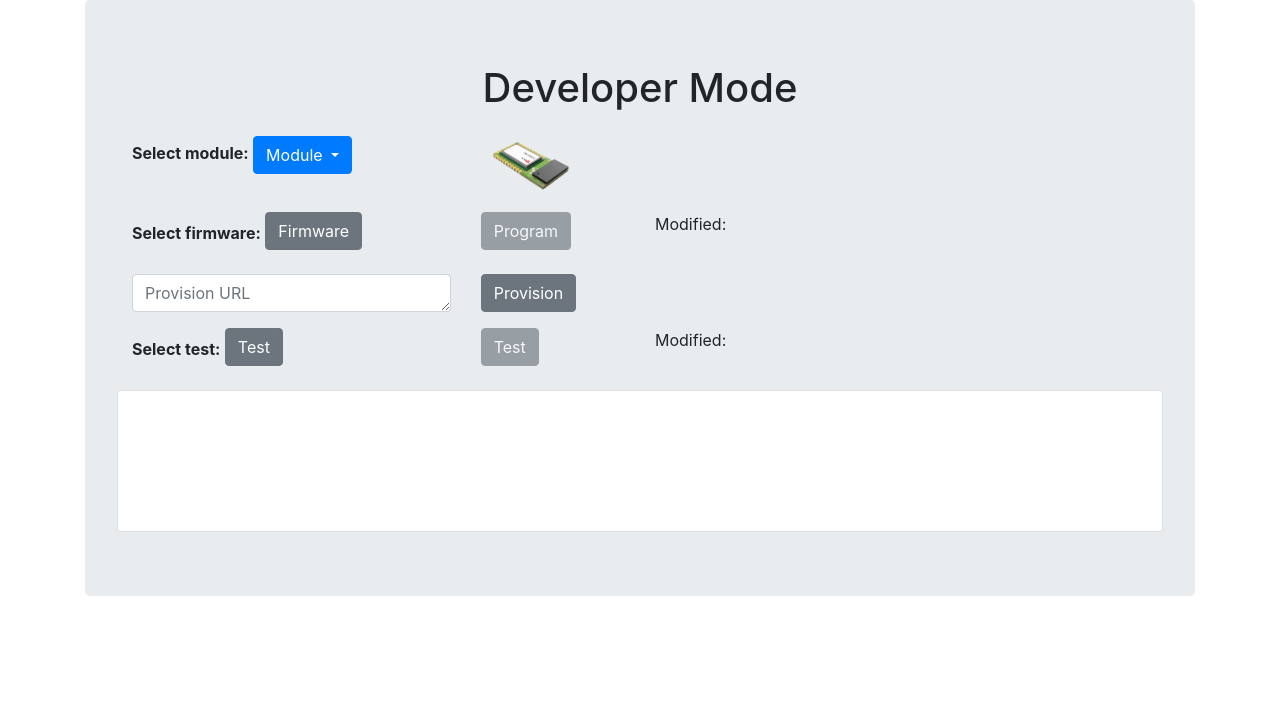
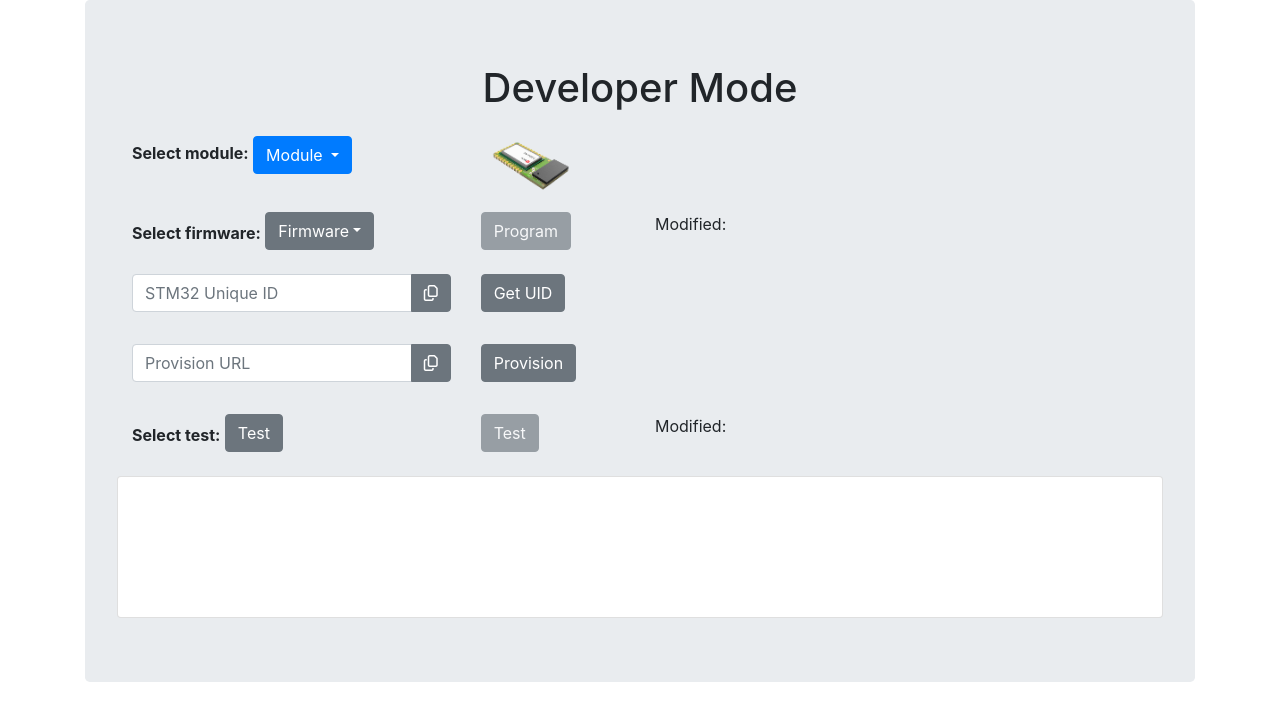
Before and after one commit to thingpilot/rpi_test_platform, a Flask app: page /developer in a window 1280 px wide. Shown: the part 72-800 px from the top of the page. Run offline with Flask 2, Linux system fonts and the light colour scheme; parts of the project's set-up code (start-up, migrations or seed data) failed here and were passed over; some libraries are stand-ins or nearby versions.

Commit message:
Add functionality to retrieve STM32 UID

```diff
--- a/app.py
+++ b/app.py
@@ -135,6 +135,20 @@ def start_programming(filename):
             socketio.emit('js_programming_error', 'Failed to connect to Tcl server\n')
 
 
+@socketio.on('get_unique_id')
+def get_device_id():
+    with stm32l0.STM32L0() as cpu:
+        if cpu:
+            result = cpu.get_unique_id()
+
+            if result['success']:
+                socketio.emit('js_get_unique_id_success', result['message'])
+            else:
+                socketio.emit('js_get_unique_id_fail', f'Message: {result["message"]} Error: {result["error"]}\n')
+        else:
+            socketio.emit('js_get_unique_id_fail', f'Failed to connect to Tcl server\n')
+
+
 def exit_handler():
     socketio.emit('SHUTDOWN')
     print(f"{datetime.datetime.now()} app.py: *** TERMINATING APPLICATION ***")
--- a/templates/developer.html
+++ b/templates/developer.html
@@ -35,7 +35,7 @@
                 <form method=post enctype=multipart/form-data id="firmwareUploadForm">
                     <b>Select firmware:</b>
                     <input type="file" id="firmwareUploadButton" accept=".bin" name=file onchange=handleFirmwareUpload(this.files)>
-                    <label class="btn btn-secondary" for="firmwareUploadButton" id="firmwareUploadLabel">Firmware</label>
+                    <label class="btn btn-secondary dropdown-toggle" for="firmwareUploadButton" id="firmwareUploadLabel">Firmware</label>
                 </form>
             </div>
             <div class="col-sm-2">
@@ -50,7 +50,30 @@
         <p></p>
         <div class="row">
             <div class="col-sm-4">
-                <textarea class="form-control" id="provisionURL" rows="1" placeholder="Provision URL"></textarea>
+                <div class="input-group mb-3">
+                    <input type="text" class="form-control" id="uniqueID" rows="1" placeholder="STM32 Unique ID"></input>
+                    <div class="input-group-append">
+                        <button class="btn btn-secondary", type="button"><i class="far fa-copy"></i></button>
+                    </div>
+                </div>
+            </div>
+            <div class="col-sm-2">
+                <button class="btn btn-secondary" type="button" id="uniqueIDButton" onclick="handleUniqueID()">
+                    Get UID
+                </button>
+            </div>
+            <div class="col-sm-6">
+            </div>
+        </div>
+        <p></p>
+        <div class="row">
+            <div class="col-sm-4">
+                <div class="input-group mb-3">
+                    <input type="text" class="form-control" id="provisionURL" rows="1" placeholder="Provision URL"></input>
+                    <div class="input-group-append">
+                        <button class="btn btn-secondary", type="button"><i class="far fa-copy"></i></button>
+                    </div>
+                </div>
             </div>
             <div class="col-sm-2">
                 <button class="btn btn-secondary" type="button" id="provisionButton" onclick="handleProvision()">
@@ -97,6 +120,7 @@
 
     socket.on('js_module_present', function() {
         $('#modulePicture').removeClass("grayed");
+        $('#uniqueIDButton').prop('disabled', false);
 
         if(fw_filename != null) {
             $('#programButton').prop('disabled', false);
@@ -105,6 +129,7 @@
 
     socket.on('js_module_not_present', function() {
         $('#programButton').prop('disabled', true);
+        $('#uniqueIDButton').prop('disabled', true);
 
         $('#modulePicture').addClass("grayed");
     });
@@ -153,6 +178,17 @@
         $('#programButton').removeClass("btn btn-success")
         $('#programButton').removeClass("btn btn-secondary").addClass("btn btn-danger")
         $('#modulePicture').removeClass("rotate")
+    })
+
+    socket.on('js_get_unique_id_success', function(data) {
+        $('#uniqueID').val(data)
+        $('#uniqueIDButton').removeClass("btn btn-danger")
+        $('#uniqueIDButton').removeClass("btn btn-secondary").addClass("btn btn-success")
+    })
+
+    socket.on('js_get_unique_id_fail', function(data) {
+        $('#uniqueIDButton').removeClass("btn btn-success")
+        $('#uniqueIDButton').removeClass("btn btn-secondary").addClass("btn btn-danger")
     })
 
     $(document).ready( () => {
@@ -238,6 +274,10 @@
 
     function handleProgram() {
         socket.emit('start_programming', $('#firmwareUploadLabel').text())
+    }
+
+    function handleUniqueID(){
+        socket.emit('get_unique_id')
     }
 
     function handleTestUpload(file) {
@@ -337,7 +377,6 @@
     var serverTime = new Date();
 
     function updateTime() {
-        /// Increment serverTime by 1 second and update the html for '#time'
         serverTime = new Date(serverTime.getTime() + 1000);
         $('#time').html(serverTime.toGMTString());
     }
```
